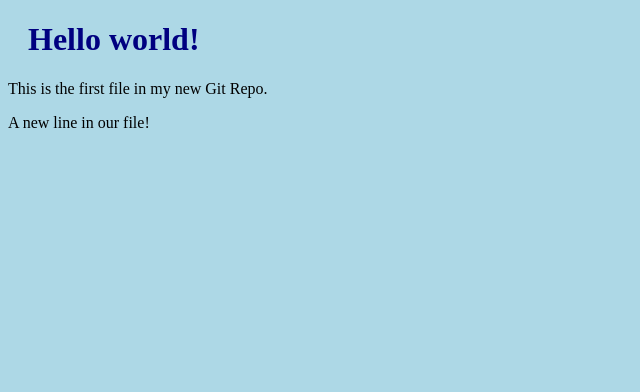
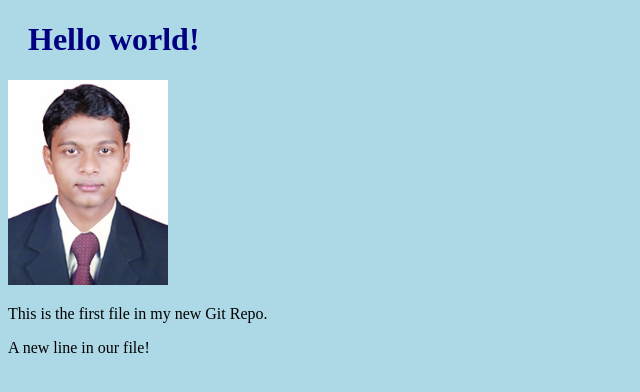
Before and after one commit to suryanarayanabehera/hello-world, a plain HTML site: page index.html in a window 1280 px wide. Shown: the whole page, without its empty margins (0-640 px from the left). Drawn offline with Linux system fonts and the light colour scheme.

Commit message:
Added image to hello world

```diff
--- a/index.html
+++ b/index.html
@@ -7,6 +7,7 @@
 <body>
 
 <h1>Hello world!</h1>
+<div><img src="img_hello_world.jpg" alt="Hello World from Space" style="width:100%;max-width:160px"></div>
 <p>This is the first file in my new Git Repo.</p>
 <p>A new line in our file!</p>
 
```
Also changed, not shown: img_hello_world.jpg (added).
